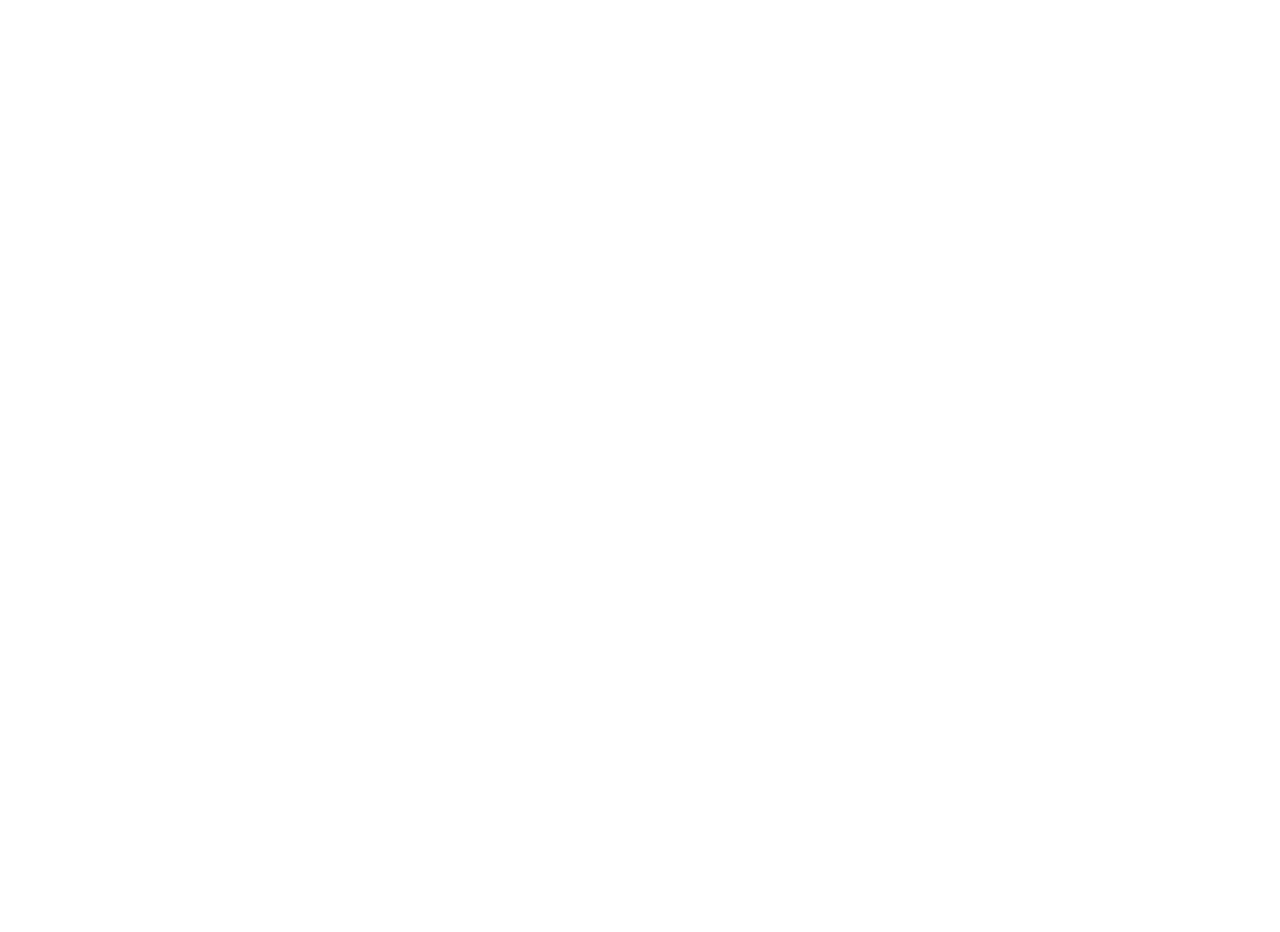
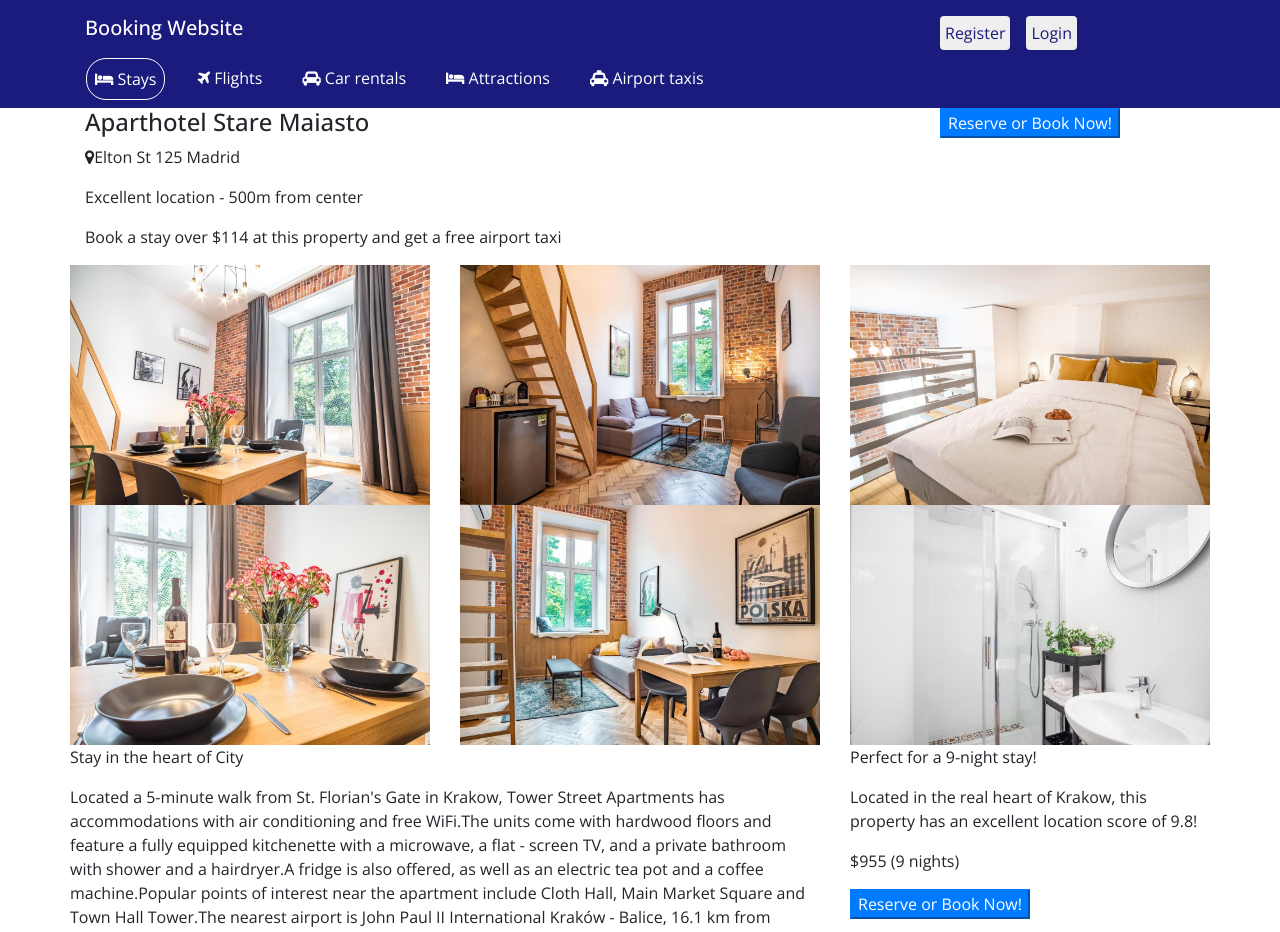
Before and after one commit to dtrungqt/RJS301x_1.0_ASM, a React (Create React App) app: page /detail/1 in a window 1280 px wide. Before the commit this address had no page. Shown: the top 932 px of the page. Before the commit the page ends 800 px from the top, so only its background shows below. Built offline with nearby package versions, Linux system fonts and the light colour scheme.

Commit message:
4th_yeucau7-8_chuaCSS

```diff
--- a/src/App.js
+++ b/src/App.js
@@ -1,4 +1,4 @@
-import React, { useId, useState } from "react";
+import React, { useState } from "react";
 import { BrowserRouter, Routes, Route } from "react-router-dom";
 import Home from "./pages/home/Home";
 import Detail from "./pages/detail/Detail";
@@ -8,6 +8,8 @@ import { CITY } from "./shared/city";
 import { TYPE } from "./shared/type";
 import { HOTEL_LIST } from "./shared/hotel_list";
 import { FOOTER } from "./shared/footer";
+import { SEARCH } from "./shared/search";
+import { DETAIL } from "./shared/detail";
 
 function App(props) {
   //CẬP NHẬT CÁC INPUT DATA CỦA ASM VÀO CÁC STATE
@@ -16,6 +18,8 @@ function App(props) {
   const [typeListData, setTypeListData] = useState(TYPE);
   const [hotelListData, setHotelListData] = useState(HOTEL_LIST);
   const [footerListData, setFooterListData] = useState(FOOTER);
+  const [searchResultData, setSearchResultData] = useState(SEARCH);
+  const [detailData, setDetailData] = useState(DETAIL);
   // setNavBar();
   // setCityData();
   // setTypeListData();
@@ -43,6 +47,8 @@ function App(props) {
     });
     console.log(userInput);
   };
+
+  //RENDER
   return (
     <BrowserRouter>
       <Routes>
@@ -66,10 +72,20 @@ function App(props) {
               navBarItems={navBar}
               footerList={footerListData}
               searchDataInput={userInput}
+              searchResult={searchResultData}
             />
           }
         />
-        <Route path="/detail" element={<Detail />} />
+        <Route
+          path="/detail/:hotelId"
+          element={
+            <Detail
+              detailHotel={detailData}
+              navBarItems={navBar}
+              footerList={footerListData}
+            />
+          }
+        />
       </Routes>
     </BrowserRouter>
   );
--- a/src/pages/detail/Detail.js
+++ b/src/pages/detail/Detail.js
@@ -1,7 +1,70 @@
-const Detail = () => {
+import React from "react";
+import { useParams } from "react-router-dom";
+import NavBarItem from "../UI/NavBarItem";
+import Form from "../UI/FormComponent";
+import Footer from "../UI/FooterComponent";
+
+const Detail = (props) => {
+  //lấy id tương ứng của hotel cần hiển thị detail
+  const hotelId = useParams().hotelId;
+
+  //lấy dữ liệu hotel cần hiển thị tương ứng với id
+  const detailHotelData = props.detailHotel
+    .filter((data) => data.id === Number(hotelId))
+    .map((hotel) => {
+      return (
+        <div className="row" key={hotel.id}>
+          <div className="col-12 col-sm-9">
+            <h4>{hotel.name}</h4>
+            <p>
+              <i className="fa fa-map-marker "></i>
+              {hotel.address}
+            </p>
+            <p>{hotel.distance}</p>
+            <p>{hotel.price}</p>
+          </div>
+          <div className="col-12 col-sm-3">
+            <button type="button" className="btb btn-primary">
+              Reserve or Book Now!
+            </button>
+          </div>
+          <div className="row">
+            {hotel.photos.map((photo) => (
+              <img
+                className="col-12 col-sm-4"
+                src={photo}
+                key={Math.random().toString()}
+                alt={photo}
+              />
+            ))}
+          </div>
+          <div className="row">
+            <div className="col-12 col-sm-8">
+              <p>{hotel.title}</p>
+              <p>{hotel.description}</p>
+            </div>
+            <div className="col-12 col-sm-4">
+              <p>Perfect for a 9-night stay!</p>
+              <p>
+                Located in the real heart of Krakow, this property has an
+                excellent location score of 9.8!
+              </p>
+              <p>${hotel.nine_night_price} (9 nights)</p>
+              <button type="button" className="btb btn-primary">
+                Reserve or Book Now!
+              </button>
+            </div>
+          </div>
+        </div>
+      );
+    });
+
   return (
     <div>
-      <h1>Detail Page</h1>
+      <NavBarItem navBarItems={props.navBarItems} />
+      <div className="container">{detailHotelData}</div>
+      <Form />
+      <Footer footerListData={props.footerList} />
     </div>
   );
 };
--- a/src/pages/home/Home.js
+++ b/src/pages/home/Home.js
@@ -75,7 +75,7 @@ const HotelRenderComponent = (props) => {
           height="253px"
         />
         <div className="card-footer">
-          <Link to="/detail">
+          <Link to={`/detail/${hotel.id}`}>
             <p className="card_text_name">{hotel.name}</p>
           </Link>
           <p className="card_text_city">{hotel.city}</p>
--- a/src/shared/detail.js
+++ b/src/shared/detail.js
@@ -1,17 +1,78 @@
-export const DETAIL={
-	"name": "Tower Street Apartments",
-	"address": "Elton St 125 New york",
-	"distance": "Excellent location - 500m from center",
-	"price": "Book a stay over $114 at this property and get a free airport taxi",
-	"photos": [
-		"./images/hotel_detail_1.jpg",
-		"./images/hotel_detail_2.jpg",
-		"./images/hotel_detail_3.jpg",
-		"./images/hotel_detail_4.jpg",
-		"./images/hotel_detail_5.jpg",
-		"./images/hotel_detail_6.jpg"
-	],
-	"title": "Stay in the heart of City",
-	"description": "Located a 5-minute walk from St. Florian's Gate in Krakow, Tower Street Apartments has accommodations with air conditioning and free WiFi.The units come with hardwood floors and feature a fully equipped kitchenette with a microwave, a flat - screen TV, and a private bathroom with shower and a hairdryer.A fridge is also offered, as well as an electric tea pot and a coffee machine.Popular points of interest near the apartment include Cloth Hall, Main Market Square and Town Hall Tower.The nearest airport is John Paul II International Kraków - Balice, 16.1 km from Tower Street Apartments, and the property offers a paid airport shuttle service.",
-	"nine_night_price": 955
-}
+export const DETAIL = [
+  {
+    id: 1,
+    name: "Aparthotel Stare Maiasto",
+    address: "Elton St 125 Madrid",
+    distance: "Excellent location - 500m from center",
+    price: "Book a stay over $114 at this property and get a free airport taxi",
+    photos: [
+      "../images/hotel_detail_1.jpg",
+      "../images/hotel_detail_2.jpg",
+      "../images/hotel_detail_3.jpg",
+      "../images/hotel_detail_4.jpg",
+      "../images/hotel_detail_5.jpg",
+      "../images/hotel_detail_6.jpg",
+    ],
+    title: "Stay in the heart of City",
+    description:
+      "Located a 5-minute walk from St. Florian's Gate in Krakow, Tower Street Apartments has accommodations with air conditioning and free WiFi.The units come with hardwood floors and feature a fully equipped kitchenette with a microwave, a flat - screen TV, and a private bathroom with shower and a hairdryer.A fridge is also offered, as well as an electric tea pot and a coffee machine.Popular points of interest near the apartment include Cloth Hall, Main Market Square and Town Hall Tower.The nearest airport is John Paul II International Kraków - Balice, 16.1 km from Tower Street Apartments, and the property offers a paid airport shuttle service.",
+    nine_night_price: 955,
+  },
+  {
+    id: 2,
+    name: "Comfort Suites Airport",
+    address: "Adam St 42 Austin",
+    distance: "Excellent location - 200m from center",
+    price: "Book a stay over $114 at this property and get a free airport taxi",
+    photos: [
+      "../images/hotel_2.jpg",
+      "../images/hotel_2.jpg",
+      "../images/hotel_2.jpg",
+      "../images/hotel_2.jpg",
+      "../images/hotel_2.jpg",
+      "../images/hotel_2.jpg",
+    ],
+    title: "Stay in the heart of City",
+    description:
+      "Located a 5-minute walk from St. Florian's Gate in Krakow, Tower Street Apartments has accommodations with air conditioning and free WiFi.The units come with hardwood floors and feature a fully equipped kitchenette with a microwave, a flat - screen TV, and a private bathroom with shower and a hairdryer.A fridge is also offered, as well as an electric tea pot and a coffee machine.Popular points of interest near the apartment include Cloth Hall, Main Market Square and Town Hall Tower.The nearest airport is John Paul II International Kraków - Balice, 16.1 km from Tower Street Apartments, and the property offers a paid airport shuttle service.",
+    nine_night_price: 1400,
+  },
+  {
+    id: 3,
+    name: "Four Seasons Hotel",
+    address: "Ronaldo St 07 Lisbon",
+    distance: "Excellent location - 100m from center",
+    price: "Book a stay over $114 at this property and get a free airport taxi",
+    photos: [
+      "../images/hotel_3.jpg",
+      "../images/hotel_3.jpg",
+      "../images/hotel_3.jpg",
+      "../images/hotel_3.jpg",
+      "../images/hotel_3.jpg",
+      "../images/hotel_3.jpg",
+    ],
+    title: "Stay in the heart of City",
+    description:
+      "Located a 5-minute walk from St. Florian's Gate in Krakow, Tower Street Apartments has accommodations with air conditioning and free WiFi.The units come with hardwood floors and feature a fully equipped kitchenette with a microwave, a flat - screen TV, and a private bathroom with shower and a hairdryer.A fridge is also offered, as well as an electric tea pot and a coffee machine.Popular points of interest near the apartment include Cloth Hall, Main Market Square and Town Hall Tower.The nearest airport is John Paul II International Kraków - Balice, 16.1 km from Tower Street Apartments, and the property offers a paid airport shuttle service.",
+    nine_night_price: 1900,
+  },
+  {
+    id: 4,
+    name: "Hilton Garden Inn",
+    address: "Klose St 111 Berlin",
+    distance: "Excellent location - 100m from center",
+    price: "Book a stay over $114 at this property and get a free airport taxi",
+    photos: [
+      "../images/hotel_4.jpg",
+      "../images/hotel_4.jpg",
+      "../images/hotel_4.jpg",
+      "../images/hotel_4.jpg",
+      "../images/hotel_4.jpg",
+      "../images/hotel_4.jpg",
+    ],
+    title: "Stay in the heart of City",
+    description:
+      "Located a 5-minute walk from St. Florian's Gate in Krakow, Tower Street Apartments has accommodations with air conditioning and free WiFi.The units come with hardwood floors and feature a fully equipped kitchenette with a microwave, a flat - screen TV, and a private bathroom with shower and a hairdryer.A fridge is also offered, as well as an electric tea pot and a coffee machine.Popular points of interest near the apartment include Cloth Hall, Main Market Square and Town Hall Tower.The nearest airport is John Paul II International Kraków - Balice, 16.1 km from Tower Street Apartments, and the property offers a paid airport shuttle service.",
+    nine_night_price: 2000,
+  },
+];
--- a/src/shared/hotel_list.js
+++ b/src/shared/hotel_list.js
@@ -1,5 +1,6 @@
 export const HOTEL_LIST = [
   {
+    id: 1,
     name: "Aparthotel Stare Miasto",
     city: "Madrid",
     price: 120,
@@ -8,6 +9,7 @@ export const HOTEL_LIST = [
     image_url: "./images/hotel_1.webp",
   },
   {
+    id: 2,
     name: "Comfort Suites Airport",
     city: "Austin",
     price: 140,
@@ -16,6 +18,7 @@ export const HOTEL_LIST = [
     image_url: "./images/hotel_2.jpg",
   },
   {
+    id: 3,
     name: "Four Seasons Hotel",
     city: "Lisbon",
     price: 99,
@@ -24,6 +27,7 @@ export const HOTEL_LIST = [
     image_url: "./images/hotel_3.jpg",
   },
   {
+    id: 4,
     name: "Hilton Garden Inn",
     city: "Berlin",
     price: 105,
--- a/src/shared/search.js
+++ b/src/shared/search.js
@@ -10,6 +10,7 @@ export const SEARCH = [
     rate: 8.9,
     rate_text: "Excellent",
     image_url: "./images/hotel_search_1.webp",
+    size: "small",
   },
   {
     name: "Comfort Suites Airport",
@@ -22,6 +23,7 @@ export const SEARCH = [
     rate: 9.3,
     rate_text: "Exceptional",
     image_url: "./images/hotel_search_2.jpg",
+    size: "medium",
   },
   {
     name: "Four Seasons Hotel",
@@ -34,5 +36,6 @@ export const SEARCH = [
     rate: 8.8,
     rate_text: "Excellent",
     image_url: "./images/hotel_search_3.jpg",
+    size: "big",
   },
 ];
```
Also changed, not shown: src/pages/search/Search.css (+11 -5 lines), src/pages/search/Search.js (+101 -15 lines).
